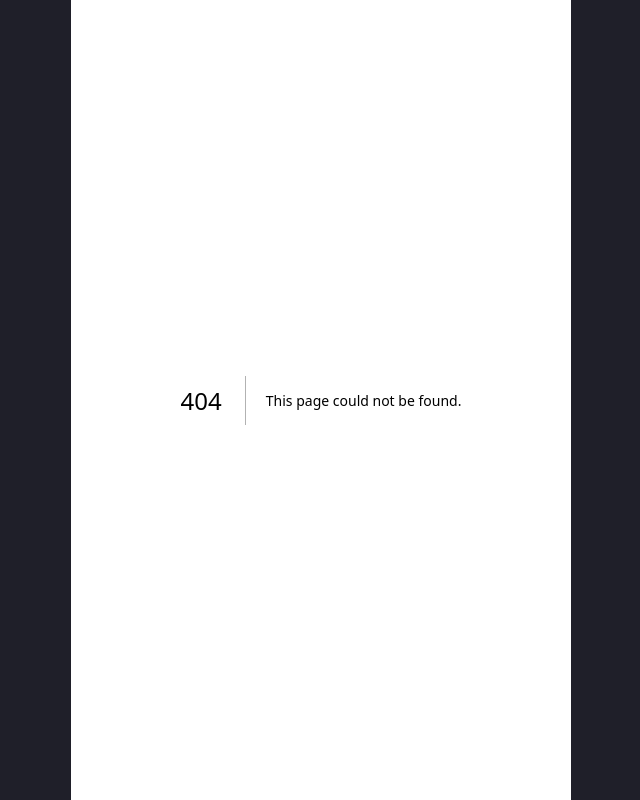
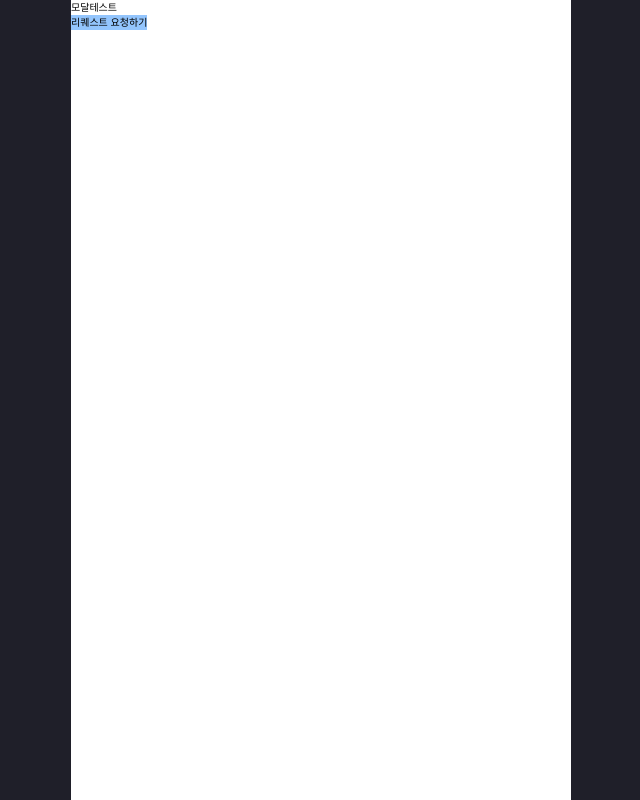
Before and after one commit to bm4656/FE-What_Song, a Next.js app: page /modal in a window 1280 px wide. Before the commit this address had no page. Shown: the whole page, without its empty margins (319-959 px from the left). Built offline with nearby package versions, Linux system fonts and the light colour scheme.

Commit message:
feat: request 모달 테스트

```diff
--- a/next.config.js
+++ b/next.config.js
@@ -21,7 +21,7 @@ const nextConfig = {
 		return [
 			{
 				source: '/server/:path*', // 프록시를 사용할 경로
-				destination: 'https://d50e-114-205-30-236.ngrok-free.app/:path*', // 실제 API 엔드포인트
+				destination: 'https://4505-114-205-30-236.ngrok-free.app/:path*', // 실제 API 엔드포인트
 			},
 		];
 	},
--- /dev/null
+++ b/src/app/modal/page.tsx
@@ -0,0 +1,18 @@
+'use client';
+
+import { useAtom } from 'jotai';
+import { modalAtom } from '@/state/store/modal';
+import RequestModal from '@/components/RequestModal';
+
+export default function ModalTestPage() {
+	const [modalOpen, setModalOpen] = useAtom(modalAtom);
+	return (
+		<>
+			<p>모달테스트</p>
+			<button className="bg-blue-300" onClick={() => setModalOpen((prev) => !prev)}>
+				리퀘스트 요청하기
+			</button>
+			<RequestModal />
+		</>
+	);
+}
--- /dev/null
+++ b/src/components/RequestModal.tsx
@@ -0,0 +1,21 @@
+import { useAtom } from 'jotai';
+import { modalAtom } from '@/state/store/modal';
+import SearchBar from './bar/SearchBar';
+import MusicBars from './music/MusicBars';
+
+export default function RequestModal() {
+	const [modalOpen, setModalOpen] = useAtom(modalAtom);
+
+	if (!modalOpen) return null;
+	return (
+		<section className="bg-red-200 w-full h-[60%]">
+			<div className="flex justify-between p-2">
+				<h1>뮤직 요청하기</h1>
+				<button onClick={() => setModalOpen(false)}>닫기</button>
+			</div>
+			<SearchBar placeholder="추가하고 싶은 뮤직을 입력하세요..." />
+			<p className="text-2xl font-bold p-1">플레이리스트</p>
+			{/* <MusicBars list={playList} isList roomId={id} /> */}
+		</section>
+	);
+}
```
